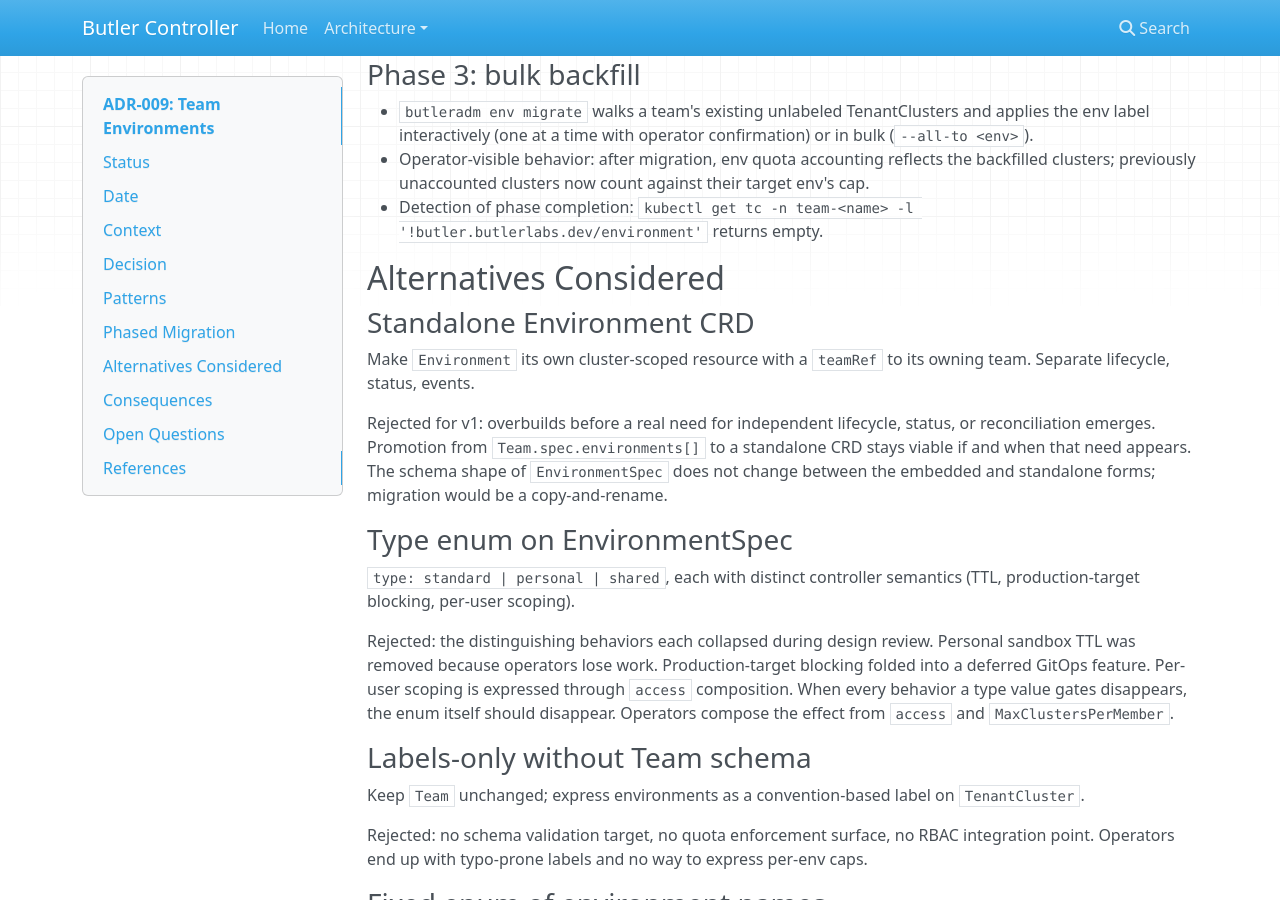
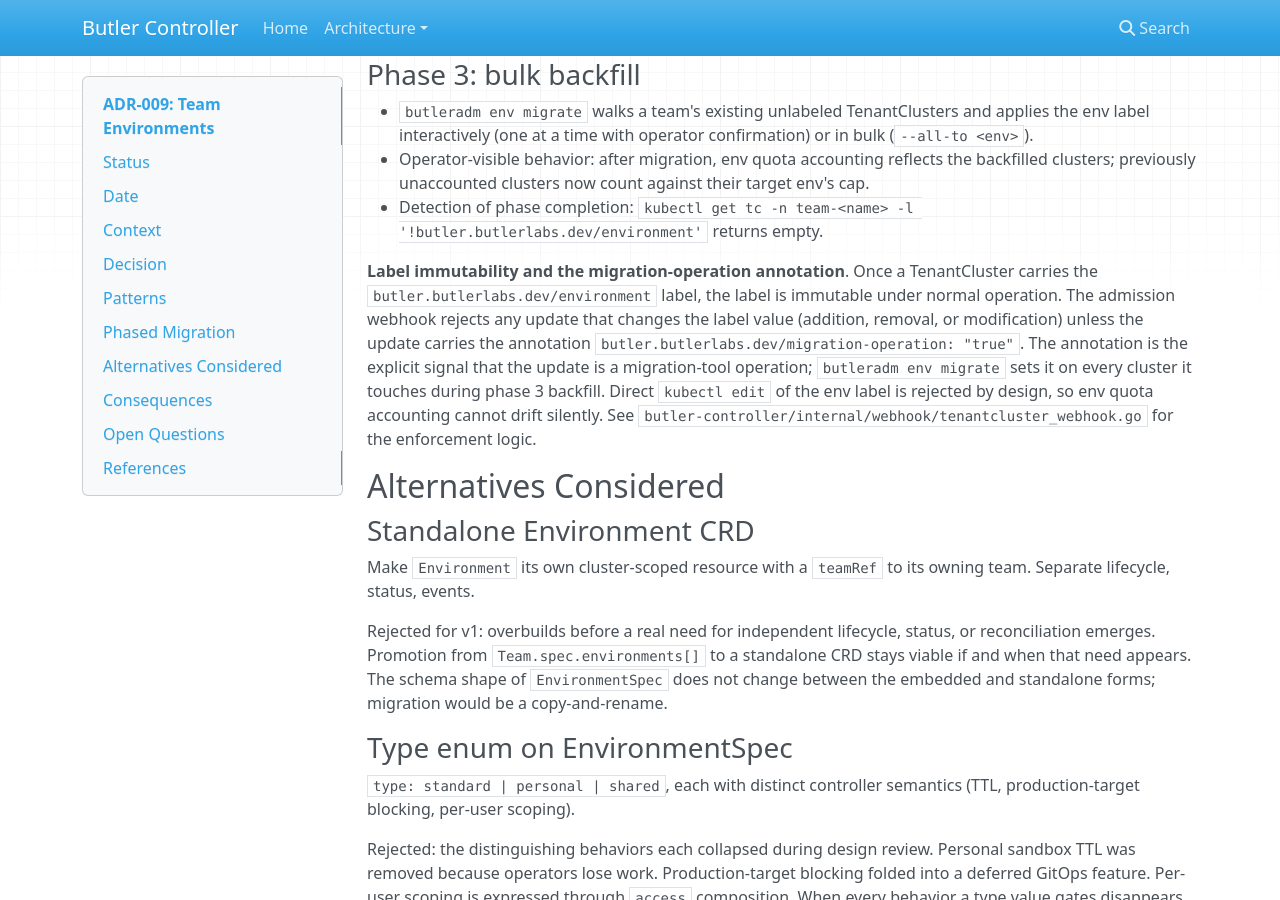
Before and after one commit to butlerdotdev/butler-controller, an MkDocs documentation site: the page built from docs/architecture/ADR-009-team-environments.md, in a window 1280 px wide and 900 px high, scrolled down 5686 px. Built offline with MkDocs 1.6.1, drawn with Linux system fonts in a browser that asks for light colours; nearby versions of some CDN libraries.

Commit message:
docs(adr): document migration-operation annotation for env label
Extend ADR-009's Phase 3 bulk-backfill section with the label
immutability contract: the butler.butlerlabs.dev/environment label
on TenantCluster is immutable under normal operation, and the
admission webhook rejects updates that change it unless the update
carries butler.butlerlabs.dev/migration-operation: "true". That
annotation is the explicit migration-tool bypass that butleradm env
migrate sets during phase 3 rollout.

Closes the documentation side of the env label immutability work
committed on the feat/team-environments branch.

```diff
--- a/docs/architecture/ADR-009-team-environments.md
+++ b/docs/architecture/ADR-009-team-environments.md
@@ -231,6 +231,8 @@ Three phases with explicit detection criteria.
 - Operator-visible behavior: after migration, env quota accounting reflects the backfilled clusters; previously unaccounted clusters now count against their target env's cap.
 - Detection of phase completion: `kubectl get tc -n team-<name> -l '!butler.butlerlabs.dev/environment'` returns empty.
 
+**Label immutability and the migration-operation annotation**. Once a TenantCluster carries the `butler.butlerlabs.dev/environment` label, the label is immutable under normal operation. The admission webhook rejects any update that changes the label value (addition, removal, or modification) unless the update carries the annotation `butler.butlerlabs.dev/migration-operation: "true"`. The annotation is the explicit signal that the update is a migration-tool operation; `butleradm env migrate` sets it on every cluster it touches during phase 3 backfill. Direct `kubectl edit` of the env label is rejected by design, so env quota accounting cannot drift silently. See `butler-controller/internal/webhook/tenantcluster_webhook.go` for the enforcement logic.
+
 ## Alternatives Considered
 
 ### Standalone Environment CRD
```
